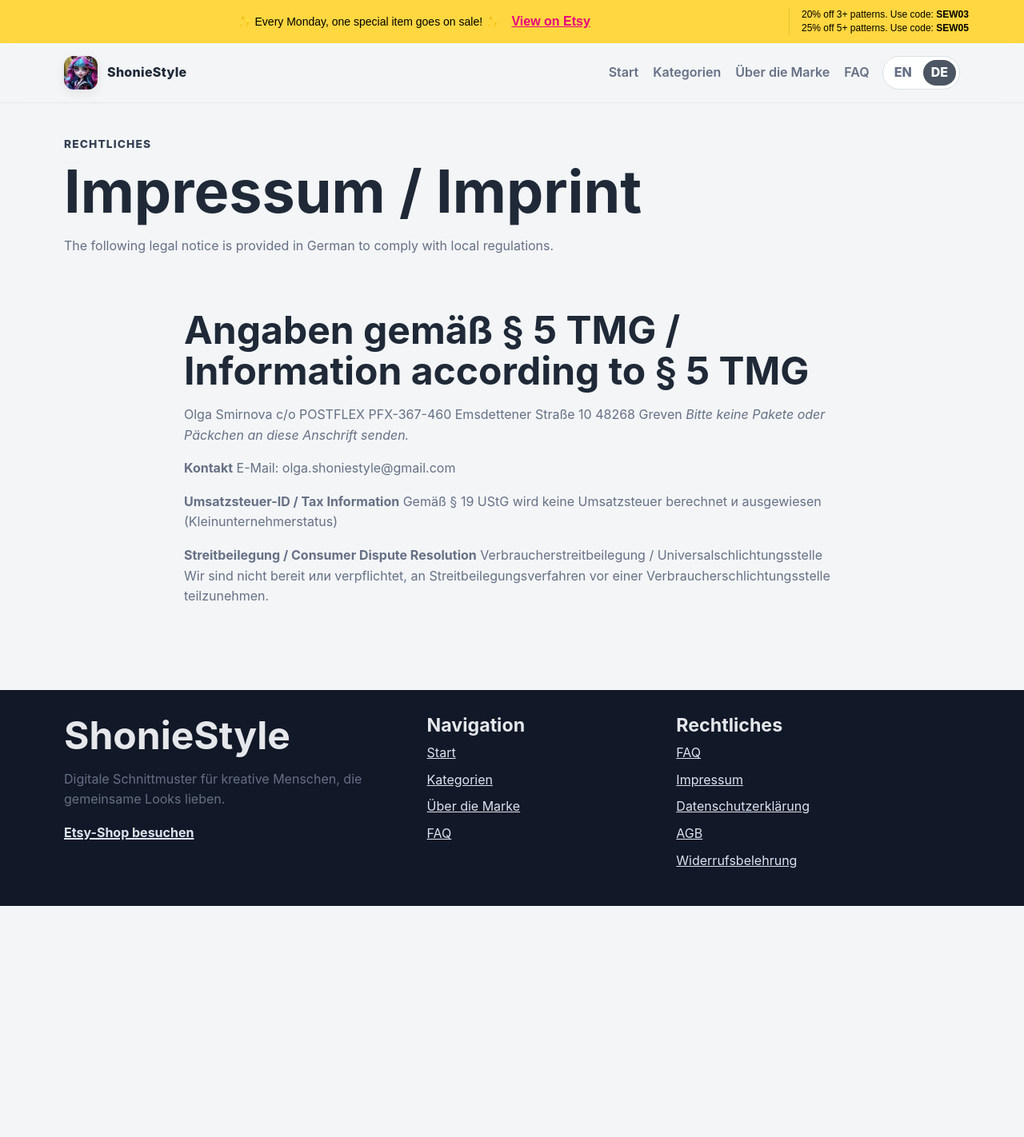
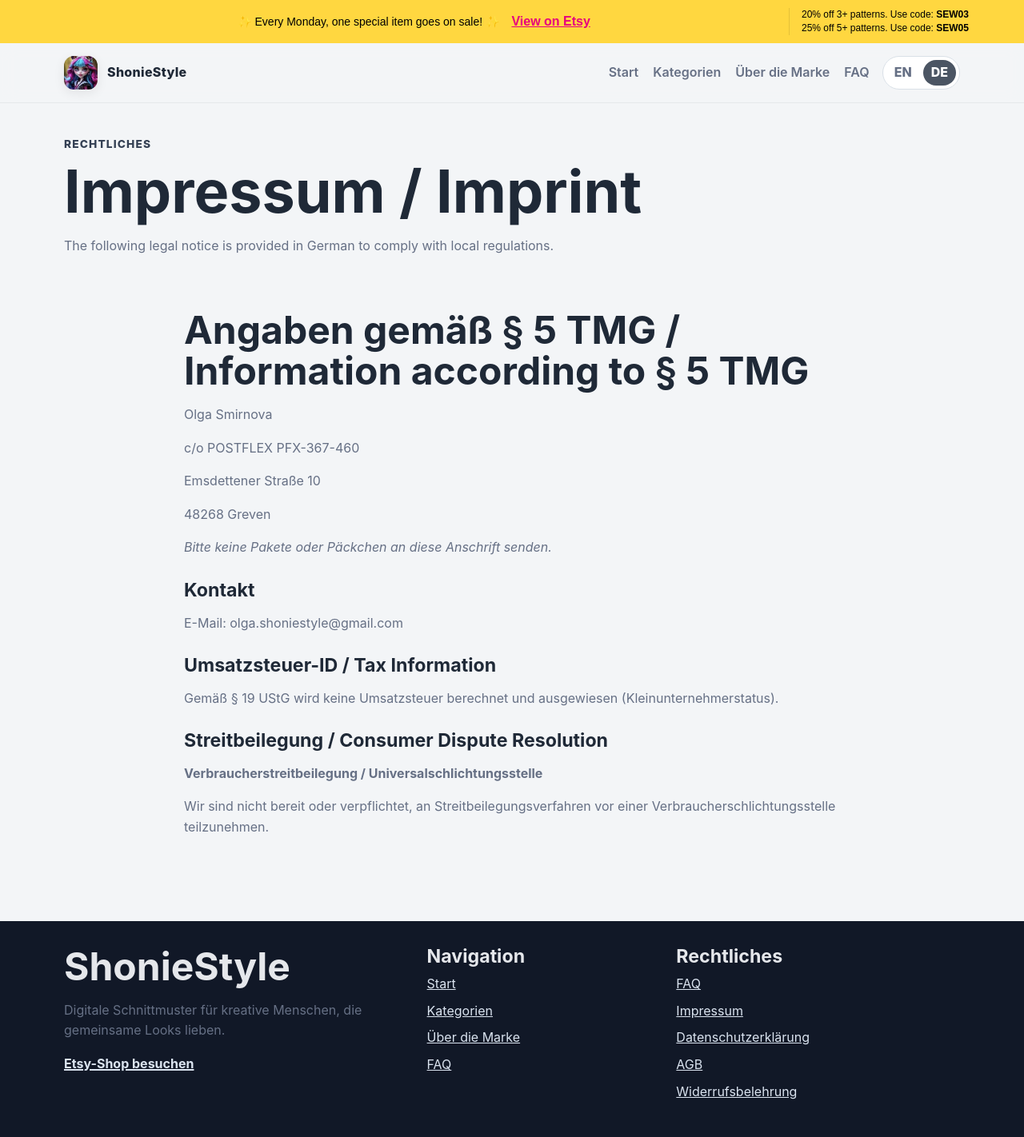
Before and after one commit to ShonieStyle/shoniestyle.github.io, a Jekyll site: the page built from impressum.md, in a window 1280 px wide. Shown: the whole page at 80% size. Built offline with Jekyll 4.4.1, drawn with Linux system fonts in a browser that asks for light colours; before the commit the page ends 1133 px from its top, so only the background shows below that.

Commit message:
Update impressum.md

```diff
--- a/impressum.md
+++ b/impressum.md
@@ -8,18 +8,26 @@ permalink: /impressum/
 ---
 
 ## Angaben gemäß § 5 TMG / Information according to § 5 TMG
+
 Olga Smirnova
+
 c/o POSTFLEX PFX-367-460
+
 Emsdettener Straße 10
+
 48268 Greven
+
 *Bitte keine Pakete oder Päckchen an diese Anschrift senden.*
 
-**Kontakt**
+
+### Kontakt
 E-Mail:  olga.shoniestyle@gmail.com
 
-**Umsatzsteuer-ID / Tax Information**
-Gemäß § 19 UStG wird keine Umsatzsteuer berechnet и ausgewiesen (Kleinunternehmerstatus)
 
-**Streitbeilegung / Consumer Dispute Resolution**
-Verbraucherstreitbeilegung / Universalschlichtungsstelle
-Wir sind nicht bereit или verpflichtet, an Streitbeilegungsverfahren vor einer Verbraucherschlichtungsstelle teilzunehmen.
+### Umsatzsteuer-ID / Tax Information
+Gemäß § 19 UStG wird keine Umsatzsteuer berechnet und ausgewiesen (Kleinunternehmerstatus).
+
+### Streitbeilegung / Consumer Dispute Resolution
+**Verbraucherstreitbeilegung / Universalschlichtungsstelle**
+
+Wir sind nicht bereit oder verpflichtet, an Streitbeilegungsverfahren vor einer Verbraucherschlichtungsstelle teilzunehmen.
```
